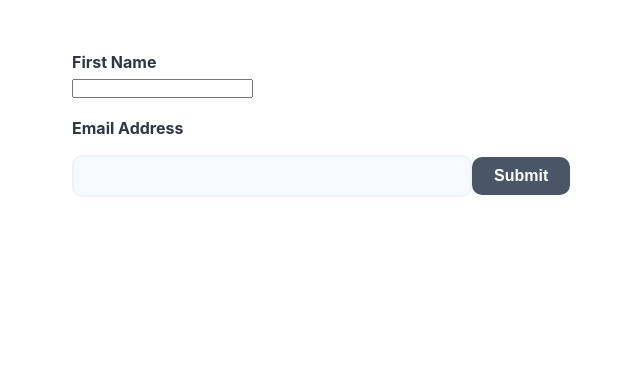
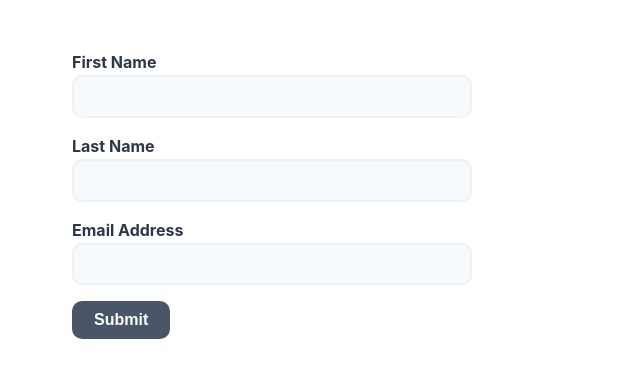
Before and after one commit to myoaung99/React-formik-form, a React (Create React App) app: page / in a window 1280 px wide. Shown: the top 378 px of the page, without its empty margins (8-648 px from the left). Built offline with nearby package versions, Linux system fonts and the light colour scheme.

Commit message:
added first and last name

```diff
--- a/src/App.js
+++ b/src/App.js
@@ -12,7 +12,21 @@
   return (
     <form onSubmit={formik.handleSubmit}>
       <label htmlFor="firstName">First Name</label>
-      <input />
+      <input
+        id="firstName"
+        type="text"
+        name="firstName"
+        onChange={formik.handleChange}
+        value={formik.values.firstName}
+      />
+      <label htmlFor="lastName">Last Name</label>
+      <input
+        id="lastName"
+        name="lastName"
+        type="text"
+        onChange={formik.handleChange}
+        value={formik.values.lastName}
+      />
       <label htmlFor="email">Email Address</label>
       <input
         id="email"
@@ -21,7 +35,9 @@
         onChange={formik.handleChange}
         value={formik.values.email}
       />
-      <button type="submit">Submit</button>
+      <div>
+        <button type="submit">Submit</button>
+      </div>
     </form>
   );
 };
```
